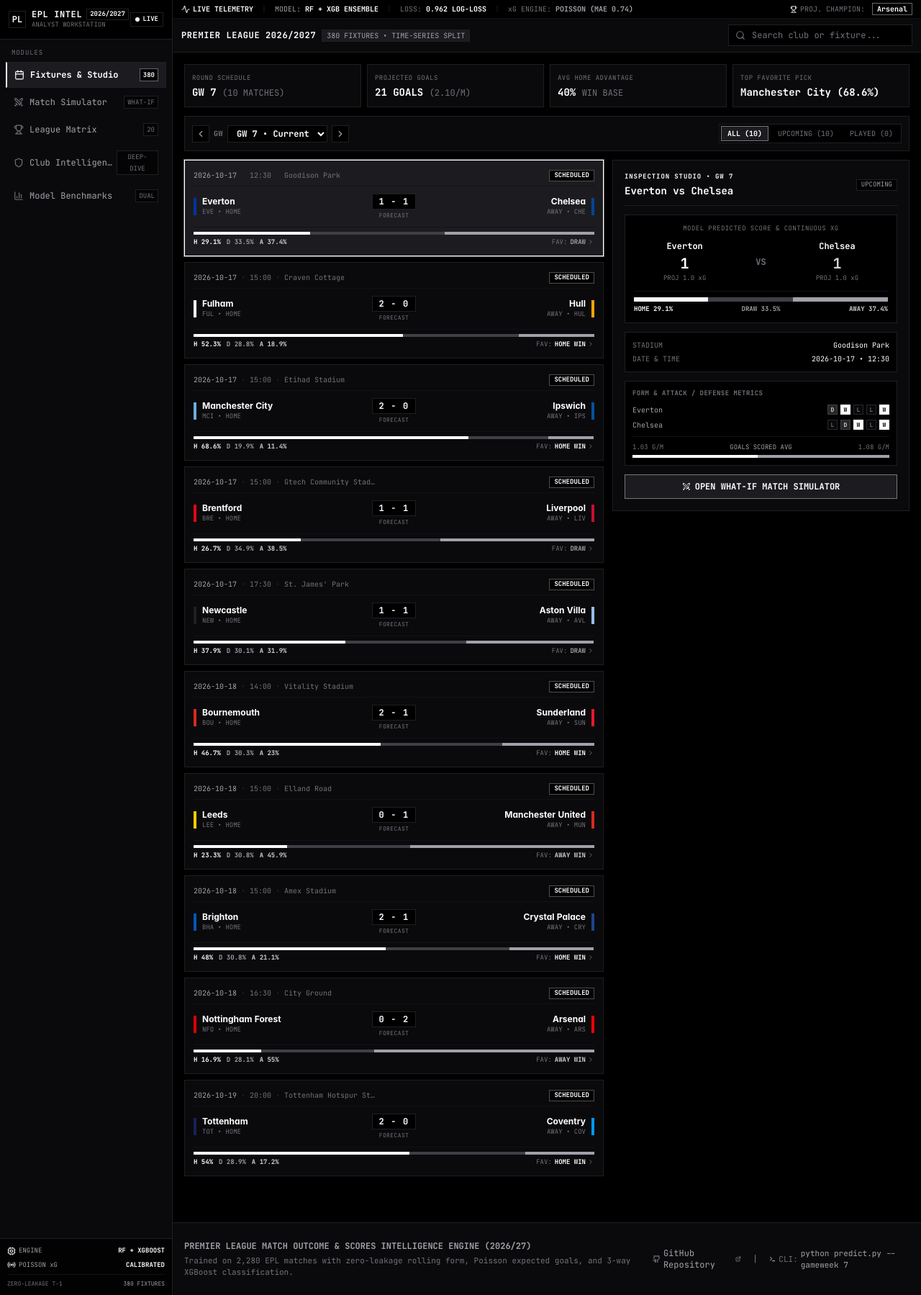
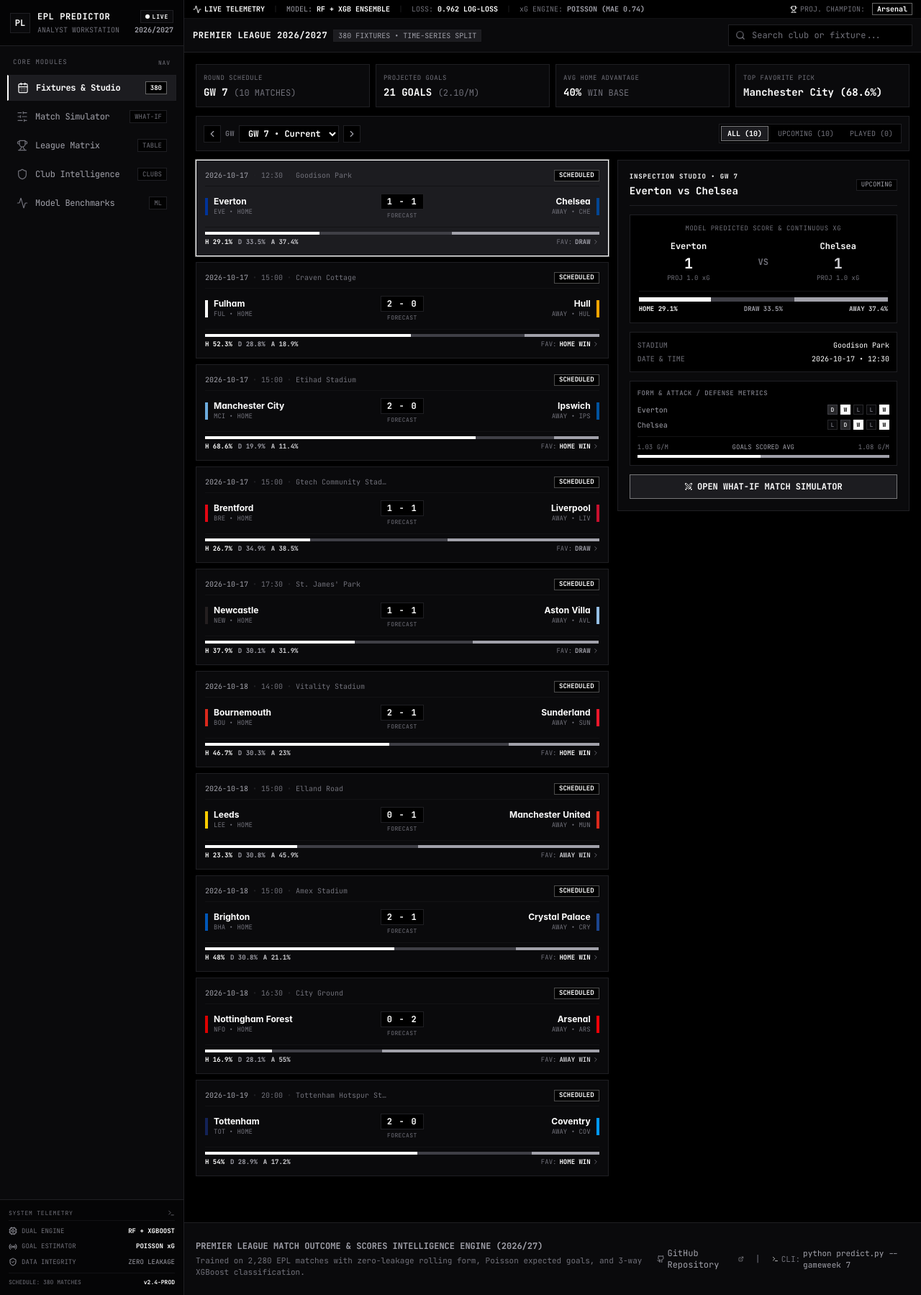
Before and after one commit to Raghav2012Code/epl-predictor, a React (Vite) app in the folder web/: page / in a window 1280 px wide. Shown: the whole page at 72% size. Built offline with nearby package versions, Linux system fonts and the light colour scheme.

Commit message:
feat(ui): redesign sidebar layout with crisp Lucide icons, balanced spacing, and zero truncation

```diff
--- a/web/src/components/Sidebar.tsx
+++ b/web/src/components/Sidebar.tsx
@@ -1,5 +1,15 @@
 import React from 'react';
-import { Trophy, Calendar, Swords, BarChart3, Shield, Cpu, Radio } from 'lucide-react';
+import {
+  CalendarDays,
+  SlidersHorizontal,
+  Trophy,
+  Shield,
+  Activity,
+  Cpu,
+  Radio,
+  ShieldCheck,
+  Terminal,
+} from 'lucide-react';
 import { NavTab } from './Navbar';
 
 interface SidebarProps {
@@ -14,55 +24,78 @@
   season,
 }) => {
   const navItems = [
-    { id: 'fixtures' as NavTab, label: 'Fixtures & Studio', Icon: Calendar, badge: '380' },
-    { id: 'simulator' as NavTab, label: 'Match Simulator', Icon: Swords, badge: 'WHAT-IF' },
-    { id: 'standings' as NavTab, label: 'League Matrix', Icon: Trophy, badge: '20' },
-    { id: 'clubs' as NavTab, label: 'Club Intelligence', Icon: Shield, badge: 'DEEP-DIVE' },
-    { id: 'analytics' as NavTab, label: 'Model Benchmarks', Icon: BarChart3, badge: 'DUAL' },
+    {
+      id: 'fixtures' as NavTab,
+      label: 'Fixtures & Studio',
+      Icon: CalendarDays,
+      badge: '380',
+    },
+    {
+      id: 'simulator' as NavTab,
+      label: 'Match Simulator',
+      Icon: SlidersHorizontal,
+      badge: 'WHAT-IF',
+    },
+    {
+      id: 'standings' as NavTab,
+      label: 'League Matrix',
+      Icon: Trophy,
+      badge: 'TABLE',
+    },
+    {
+      id: 'clubs' as NavTab,
+      label: 'Club Intelligence',
+      Icon: Shield,
+      badge: 'CLUBS',
+    },
+    {
+      id: 'analytics' as NavTab,
+      label: 'Model Benchmarks',
+      Icon: Activity,
+      badge: 'ML',
+    },
   ];
 
   return (
-    <aside className="w-full md:w-60 md:min-h-screen bg-surface border-r border-border flex flex-col justify-between flex-shrink-0 select-none">
+    <aside className="w-full md:w-64 md:min-h-screen bg-surface border-r border-border flex flex-col justify-between flex-shrink-0 select-none">
       <div>
-        {/* Workspace Brand Header */}
-        <div className="p-3 border-b border-border bg-surface-subtle">
-          <div className="flex items-center justify-between">
-            <div className="flex items-center space-x-2">
-              <div className="h-6 w-6 rounded-none bg-background border border-border flex items-center justify-center text-brand-accent font-black text-xs font-mono shadow-inner">
-                PL
-              </div>
-              <div className="min-w-0">
-                <div className="flex items-center space-x-1.5">
-                  <span className="font-mono text-xs font-black tracking-wider text-text-primary uppercase">
-                    EPL INTEL
+        {/* Brand & Studio Identity Header */}
+        <div className="p-3.5 border-b border-border bg-background/60">
+          <div className="flex items-center space-x-2.5">
+            {/* Terminal Monogram Badge */}
+            <div className="h-7 w-7 rounded-none bg-surface border border-border flex items-center justify-center text-white font-mono font-bold text-xs shadow-inner">
+              PL
+            </div>
+            <div className="min-w-0 flex-1">
+              <div className="flex items-center justify-between">
+                <span className="font-mono text-xs font-bold tracking-wider text-text-primary uppercase">
+                  EPL PREDICTOR
+                </span>
+                {/* Live Status Pill */}
+                <div className="flex items-center space-x-1 px-1.5 py-0.5 rounded-none bg-surface border border-border text-[9px] font-mono text-text-secondary">
+                  <span className="relative flex h-1.5 w-1.5">
+                    <span className="animate-ping absolute inline-flex h-full w-full rounded-full bg-white opacity-60"></span>
+                    <span className="relative inline-flex rounded-full h-1.5 w-1.5 bg-white"></span>
                   </span>
-                  <span className="text-[9px] font-mono px-1 py-0.2 rounded-none bg-background border border-border text-brand-accent font-bold">
-                    {season}
-                  </span>
-                </div>
-                <div className="text-[9px] font-mono text-text-muted truncate">
-                  ANALYST WORKSTATION
+                  <span className="font-bold text-white tracking-widest text-[8px]">LIVE</span>
                 </div>
               </div>
-            </div>
-
-            {/* Live Model Status Dot */}
-            <div className="flex items-center space-x-1 px-1.5 py-0.5 rounded-none bg-background border border-border text-[9px] font-mono text-text-secondary" title="Inference Engine Active">
-              <span className="relative flex h-1.5 w-1.5">
-                <span className="animate-ping absolute inline-flex h-full w-full rounded-full bg-brand-accent opacity-75"></span>
-                <span className="relative inline-flex rounded-full h-1.5 w-1.5 bg-brand-accent"></span>
-              </span>
-              <span className="font-bold text-brand-accent">LIVE</span>
+              <div className="flex items-center justify-between text-[10px] font-mono text-text-muted mt-0.5">
+                <span>ANALYST WORKSTATION</span>
+                <span className="text-text-secondary font-bold">{season}</span>
+              </div>
             </div>
           </div>
         </div>
 
         {/* Studio Navigation Links */}
-        <div className="p-2">
-          <div className="px-2 py-1 text-[9px] font-mono uppercase tracking-widest text-text-muted">
-            MODULES
+        <div className="p-2.5">
+          <div className="px-2 py-1.5 text-[9px] font-mono uppercase tracking-widest text-text-muted flex items-center justify-between">
+            <span>CORE MODULES</span>
+            <span className="text-[8px] text-text-muted">NAV</span>
           </div>
-          <nav className="space-y-0.5 mt-0.5">
+
+          <nav className="space-y-1 mt-1">
             {navItems.map(({ id, label, Icon, badge }) => {
               const isActive = activeTab === id;
               return (
@@ -70,22 +103,29 @@
                   key={id}
                   onClick={() => setActiveTab(id)}
                   aria-current={isActive ? 'page' : undefined}
-                  className={`w-full flex items-center justify-between px-2.5 py-2 text-xs font-mono transition-all rounded-none border ${
+                  className={`w-full flex items-center justify-between px-3 py-2 text-xs font-mono transition-all rounded-none border ${
                     isActive
-                      ? 'bg-surface-active text-text-primary border-l-2 border-l-brand-accent border-t-border border-r-border border-b-border font-bold shadow-sm'
-                      : 'text-text-secondary border-transparent hover:text-text-primary hover:bg-surface-hover hover:border-border-subtle'
+                      ? 'bg-surface-active text-white border-l-2 border-l-white border-t-border border-r-border border-b-border font-bold shadow-sm'
+                      : 'text-text-secondary border-transparent hover:text-white hover:bg-surface-hover hover:border-border-subtle'
                   }`}
                 >
-                  <div className="flex items-center space-x-2 truncate">
-                    <Icon className={`h-3.5 w-3.5 flex-shrink-0 ${isActive ? 'text-brand-accent' : 'text-text-muted'}`} />
-                    <span className="truncate">{label}</span>
+                  <div className="flex items-center space-x-2.5 min-w-0">
+                    <div
+                      className={`w-4 h-4 flex items-center justify-center flex-shrink-0 ${
+                        isActive ? 'text-white' : 'text-text-muted'
+                      }`}
+                    >
+                      <Icon className="h-4 w-4" strokeWidth={1.8} />
+                    </div>
+                    <span className="whitespace-nowrap tracking-tight">{label}</span>
                   </div>
+
                   {badge && (
                     <span
-                      className={`text-[9px] font-mono px-1 py-0.2 rounded-none border ${
+                      className={`text-[9px] font-mono px-1.5 py-0.2 rounded-none border whitespace-nowrap flex-shrink-0 ml-2 ${
                         isActive
-                          ? 'bg-background border-brand-accent/40 text-brand-accent font-bold'
-                          : 'bg-background/60 border-border text-text-muted'
+                          ? 'bg-background border-white/40 text-white font-bold'
+                          : 'bg-background/80 border-border text-text-muted'
                       }`}
                     >
                       {badge}
@@ -98,25 +138,40 @@
         </div>
       </div>
 
-      {/* Footer System Specs */}
-      <div className="p-2.5 border-t border-border bg-surface-subtle/80 space-y-1.5 text-[9px] font-mono text-text-muted">
+      {/* Footer System Telemetry & Architecture Specs */}
+      <div className="p-3 border-t border-border bg-background/50 space-y-2 font-mono text-[9px]">
+        <div className="text-[8px] uppercase tracking-widest text-text-muted pb-1 border-b border-border-subtle flex items-center justify-between">
+          <span>SYSTEM TELEMETRY</span>
+          <Terminal className="h-2.5 w-2.5 text-text-muted" />
+        </div>
+
         <div className="flex items-center justify-between">
-          <span className="flex items-center text-text-secondary">
-            <Cpu className="h-3 w-3 mr-1 text-brand-accent" />
-            ENGINE
+          <span className="flex items-center text-text-muted">
+            <Cpu className="h-3 w-3 mr-1.5 text-text-secondary" />
+            DUAL ENGINE
           </span>
-          <span className="text-text-primary font-bold">RF + XGBOOST</span>
+          <span className="text-white font-bold">RF + XGBOOST</span>
         </div>
+
         <div className="flex items-center justify-between">
-          <span className="flex items-center text-text-secondary">
-            <Radio className="h-3 w-3 mr-1 text-brand-accent" />
-            POISSON xG
+          <span className="flex items-center text-text-muted">
+            <Radio className="h-3 w-3 mr-1.5 text-text-secondary" />
+            GOAL ESTIMATOR
           </span>
-          <span className="text-brand-accent font-bold">CALIBRATED</span>
+          <span className="text-white font-bold">POISSON xG</span>
         </div>
+
+        <div className="flex items-center justify-between">
+          <span className="flex items-center text-text-muted">
+            <ShieldCheck className="h-3 w-3 mr-1.5 text-text-secondary" />
+            DATA INTEGRITY
+          </span>
+          <span className="text-text-secondary">ZERO LEAKAGE</span>
+        </div>
+
         <div className="pt-1.5 border-t border-border-subtle flex items-center justify-between text-[8px] text-text-muted">
-          <span>ZERO-LEAKAGE T-1</span>
-          <span className="text-text-secondary">380 FIXTURES</span>
+          <span>SCHEDULE: 380 MATCHES</span>
+          <span className="text-white font-bold">v2.4-PROD</span>
         </div>
       </div>
     </aside>
```
